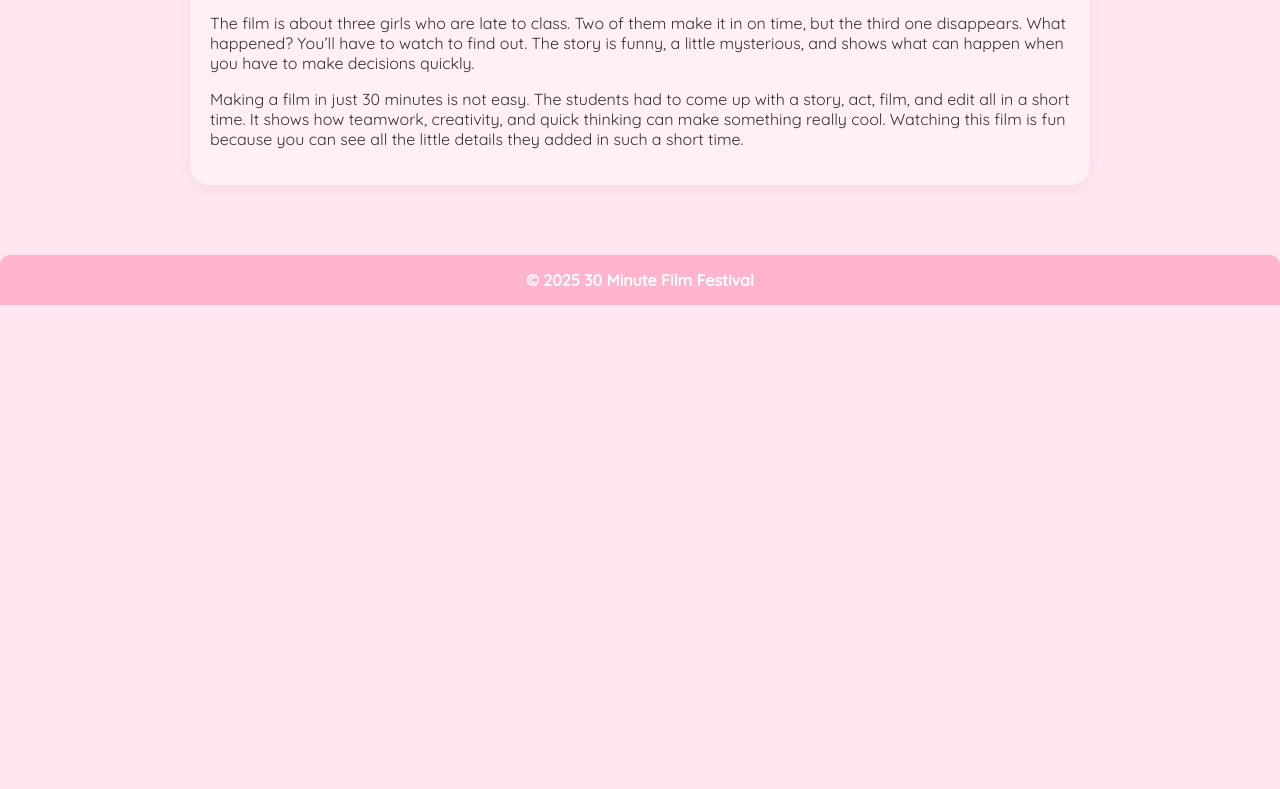
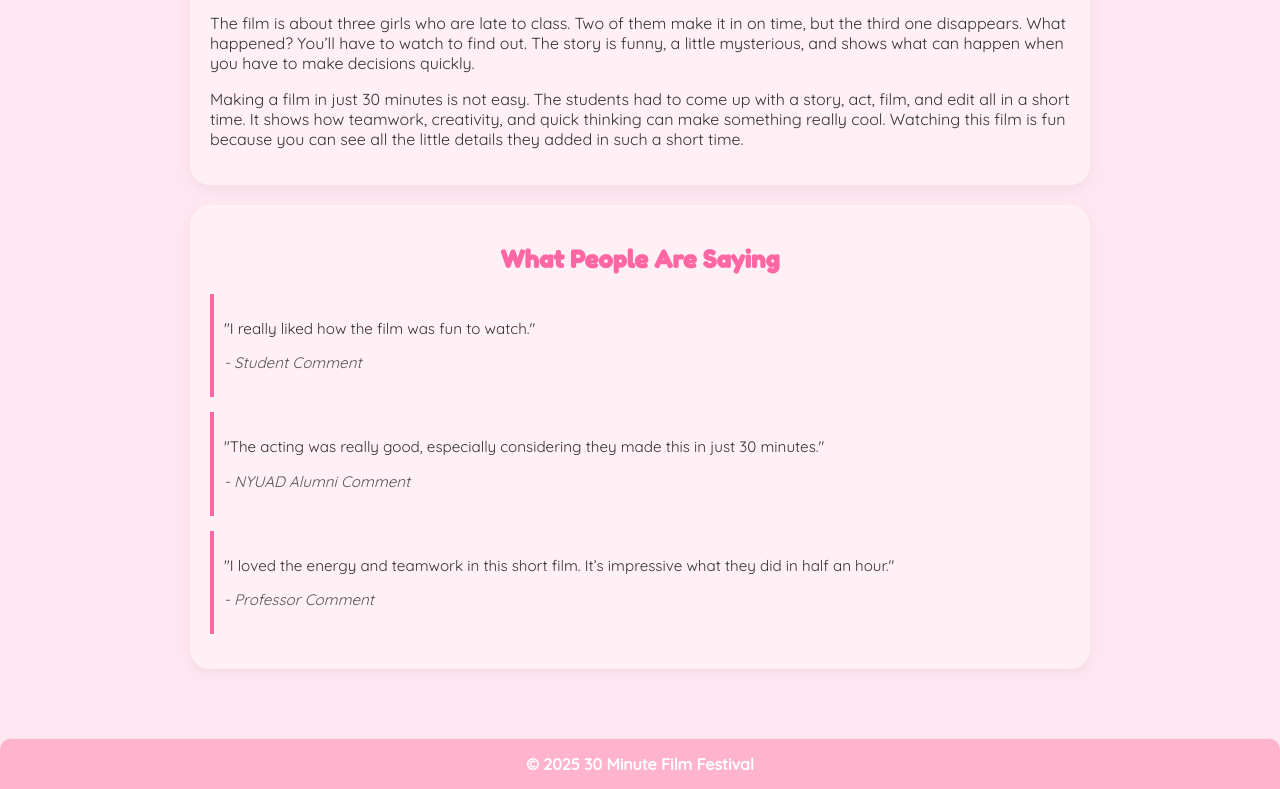
Before and after one commit to mhraalnuaimi/Late-to-class, a plain HTML site: page films.html in a window 1280 px wide. Shown: the part 612-1401 px from the top of the page. Before the commit the page ends 917 px from the top, so only its background shows below. Drawn offline with Linux system fonts and the light colour scheme.

Commit message:
Add files via upload

```diff
--- a/films.html
+++ b/films.html
@@ -42,6 +42,25 @@
       <p>Making a film in just 30 minutes is not easy. The students had to come up with a story, act, film, and edit all in a short time. It shows how teamwork, creativity, and quick thinking can make something really cool. Watching this film is fun because you can see all the little details they added in such a short time.</p>
     </section>
 
+    <!-- reviews -->
+      <section class="details reviews">
+  <h2>What People Are Saying</h2>
+  <div class="review">
+    <p>"I really liked how the film was fun to watch."</p>
+    <p><em>- Student Comment </em></p>
+  </div>
+
+  <div class="review">
+    <p>"The acting was really good, especially considering they made this in just 30 minutes."</p>
+    <p><em>- NYUAD Alumni Comment </em></p>
+  </div>
+
+  <div class="review">
+    <p>"I loved the energy and teamwork in this short film. It’s impressive what they did in half an hour."</p>
+    <p><em>- Professor Comment</em></p>
+  </div>
+</section>
+
   </div>
 
   <!-- footer -->
--- a/style.css
+++ b/style.css
@@ -170,3 +170,25 @@ footer {
   from { opacity: 0; transform: translateY(5px); }
   to { opacity: 1; transform: translateY(0); }
 }
+
+.reviews {
+  background: #fff0f5;
+  padding: 20px;
+  border-radius: 20px;
+  margin-bottom: 20px;
+  box-shadow: 0 4px 10px rgba(0,0,0,0.05);
+}
+
+.review {
+  margin-bottom: 15px;
+  padding: 10px;
+  border-left: 4px solid var(--accent);
+  font-size: 0.95rem;
+}
+
+.review em {
+  display: block;
+  margin-top: 5px;
+  color: #555;
+  font-style: italic;
+}
```
